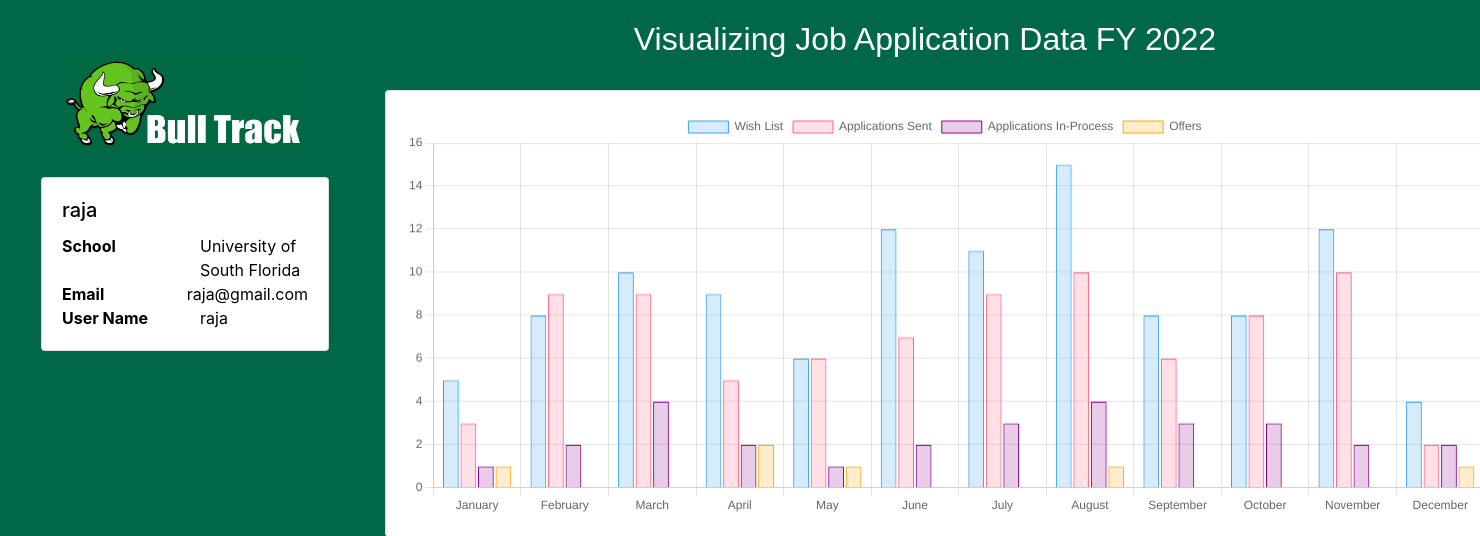
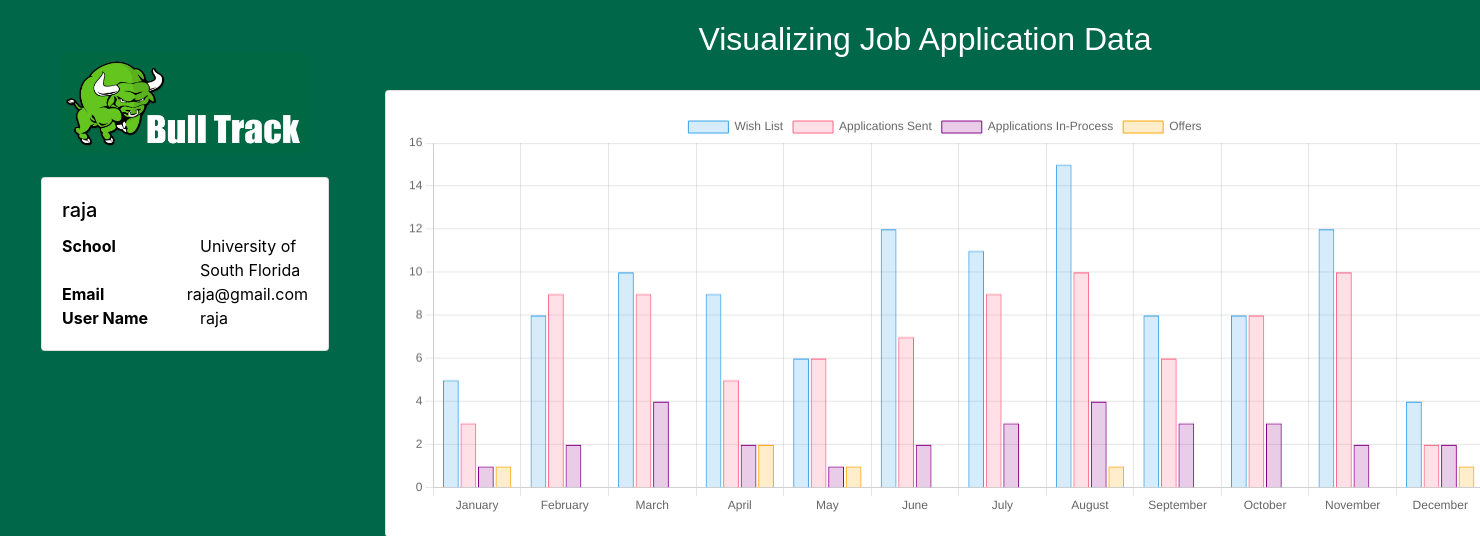
Before and after one commit to LokeshAnjaneya1998/BullTrack-Website-Flask-Python, a Flask app: page /chart in a window 1480 px wide. Shown: the part 56-592 px from the top of the page. Run offline with Flask 3, Linux system fonts and the light colour scheme; data comes from the database, SQL or seed files in the repository; some libraries are stand-ins or nearby versions.

Commit message:
changing chart title

```diff
--- a/templates/chart.html
+++ b/templates/chart.html
@@ -11,7 +11,7 @@
     </style>
 </head>
 
-<h2>Visualizing Job Application Data FY 2022</h2>
+<h2>Visualizing Job Application Data</h2>
 <br>
 <div class="card" style="width: 70rem;">
     <div class="card-body">
```
